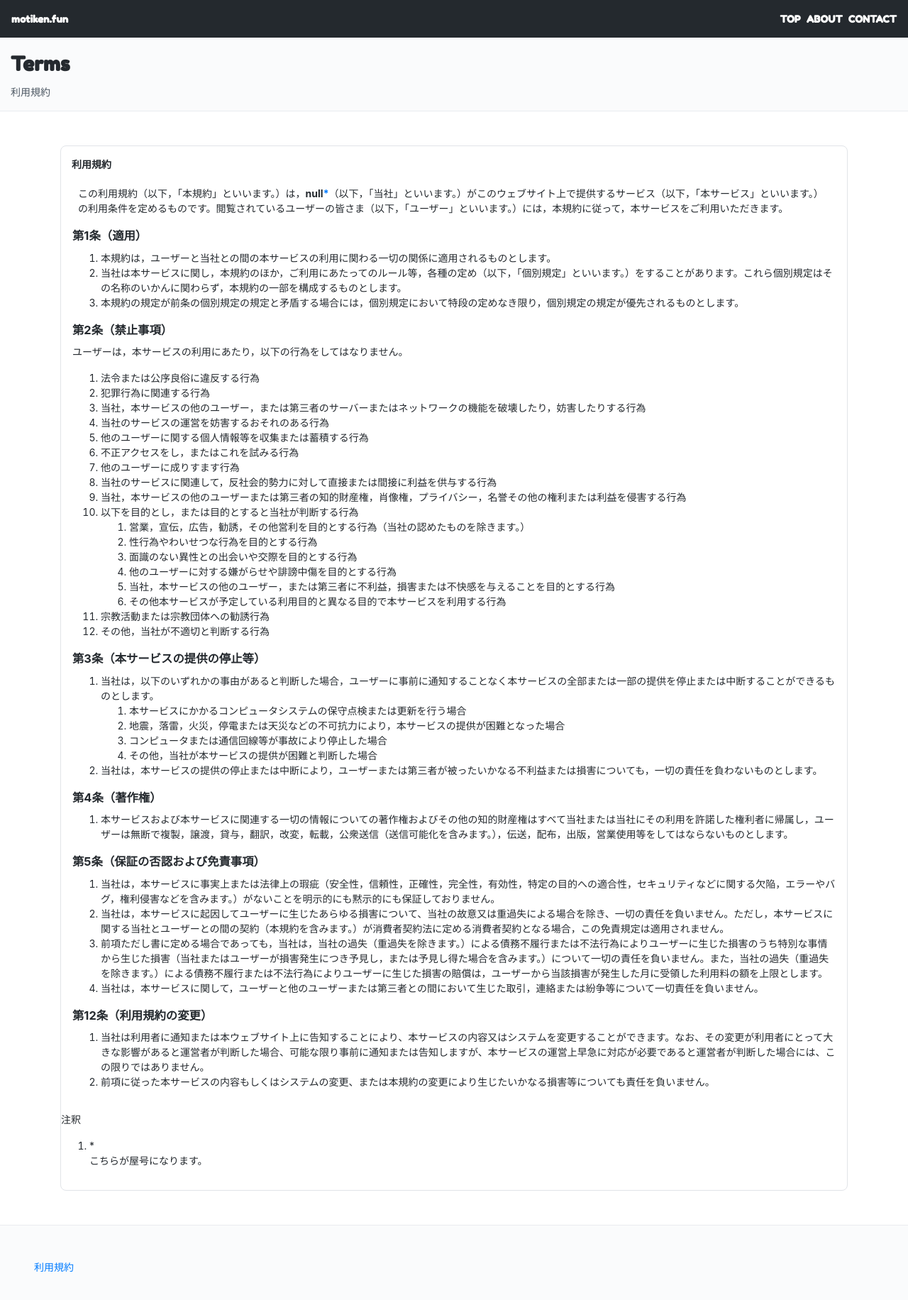
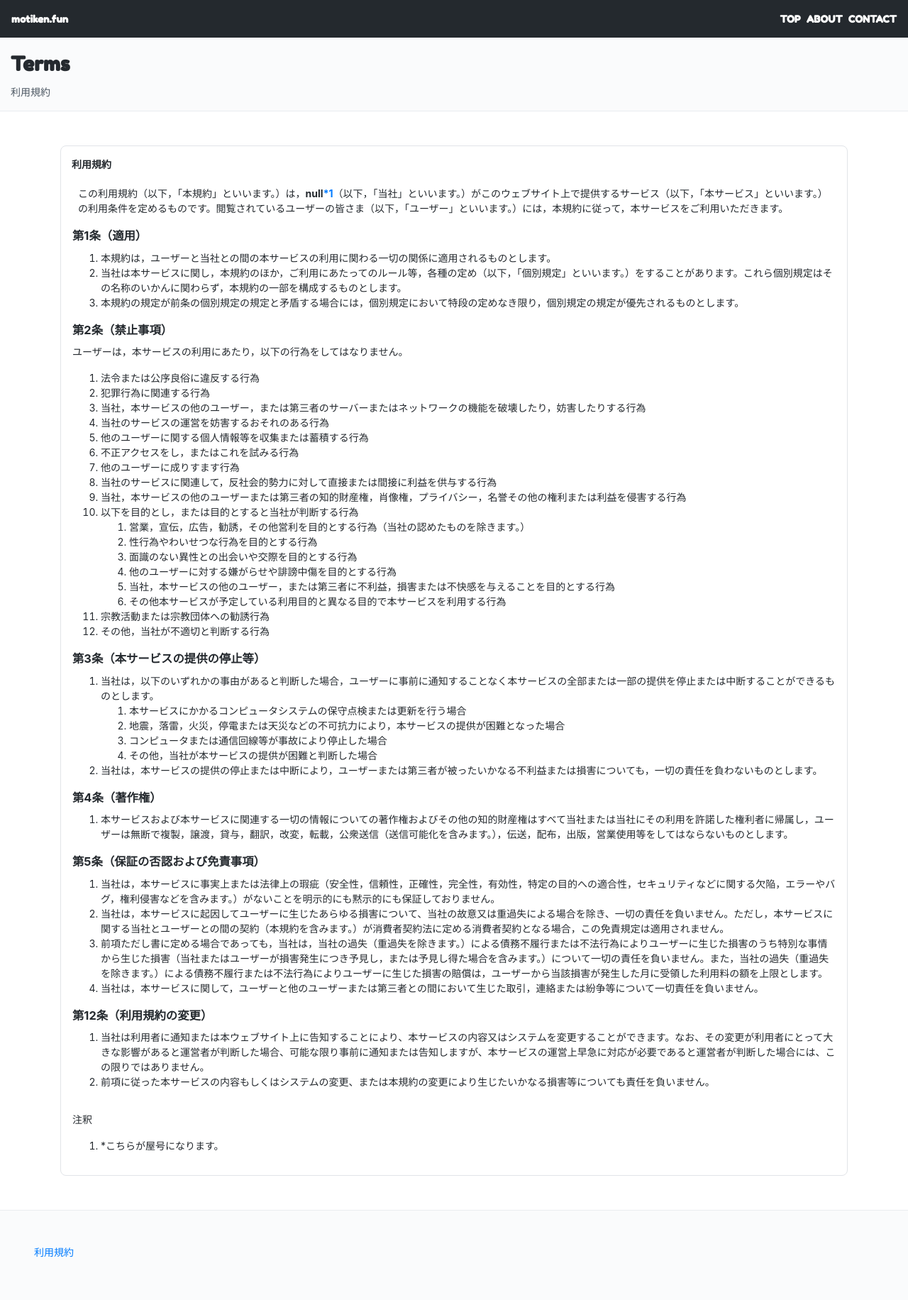
Before and after one commit to null223/motiken.fun, a Next.js app: page /terms in a window 1280 px wide. Shown: the top 1832 px of the page at 71% size. Built offline with nearby package versions, Linux system fonts and the light colour scheme; no server answers.

Commit message:
fix check style

```diff
--- a/components/pages/Terms.js
+++ b/components/pages/Terms.js
@@ -12,7 +12,7 @@ function PageMain({ data }) {
               <div className="px-4">
                 <p>
                   この利用規約（以下，「本規約」といいます。）は，
-                  <b>null<a href="#check1">*</a></b>
+                  <b>null<a href="#check1">*1</a></b>
                   （以下，「当社」といいます。）がこのウェブサイト上で提供するサービス（以下，「本サービス」といいます。）の利用条件を定めるものです。閲覧されているユーザーの皆さま（以下，「ユーザー」といいます。）には，本規約に従って，本サービスをご利用いただきます。
                 </p>
               </div>
@@ -96,12 +96,12 @@ function PageMain({ data }) {
                     <li>前項に従った本サービスの内容もしくはシステムの変更、または本規約の変更により生じたいかなる損害等についても責任を負いません。</li>
                   </ol>
               </div>
-              <div className="pt-3">
+              <div className="pt-3 px-3">
                 <p>注釈</p>
                 <ol>
-                  <li>*
+                  <li>
                     <div id="check1">
-                      <p className="sup">こちらが屋号になります。</p>
+                      *<p className="sup d-inline">こちらが屋号になります。</p>
                     </div>
                   </li>
                 </ol>
```
